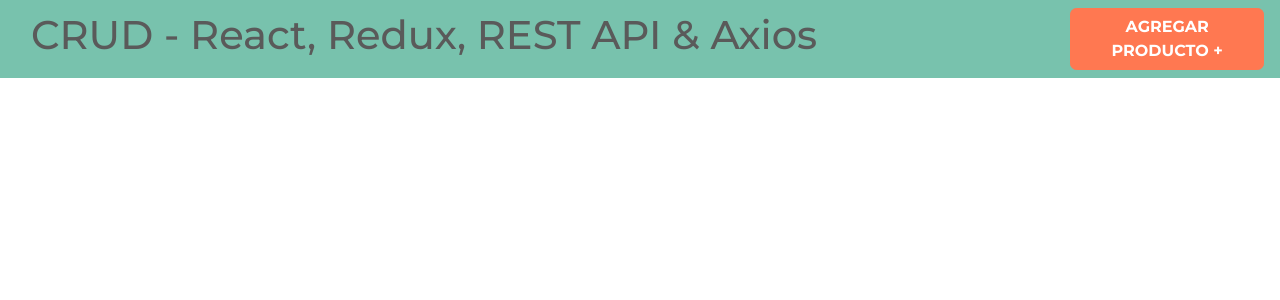
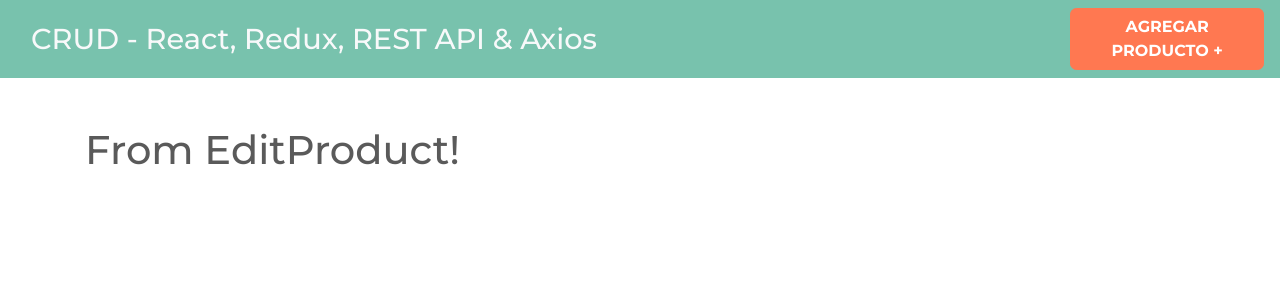
Before and after one commit to juanr10/Crud-React-Redux, a React (Create React App) app: page /productos/editar/1 in a window 1280 px wide. Shown: the top 300 px of the page. Built offline with nearby package versions, Linux system fonts and the light colour scheme.

Commit message:
Routing implemented with 'react-router-dom'

```diff
--- a/package.json
+++ b/package.json
@@ -8,6 +8,7 @@
     "@testing-library/user-event": "^12.8.3",
     "react": "^17.0.2",
     "react-dom": "^17.0.2",
+    "react-router-dom": "^5.2.0",
     "react-scripts": "4.0.3",
     "web-vitals": "^1.1.2"
   },
--- a/src/App.js
+++ b/src/App.js
@@ -1,11 +1,23 @@
 import React, { Fragment } from 'react';
+import {BrowserRouter as Router, Route, Switch} from 'react-router-dom';
+//Components
 import Header from './components/Header';
+import Products from './components/Products';
+import NewProduct from './components/NewProduct';
+import EditProduct from './components/EditProduct';
 
 function App() {
   return (
-    <Fragment>
+    <Router>
       <Header />
-    </Fragment>
+        <div className="container mt-5">
+          <Switch>
+              <Route exact path="/" component={Products}/>
+              <Route exact path="/productos/nuevo" component={NewProduct}/>
+              <Route exact path="/productos/editar/:id" component={EditProduct}/>
+          </Switch>
+        </div>
+    </Router>
   );
 }
 
--- /dev/null
+++ b/src/components/EditProduct.jsx
@@ -0,0 +1,9 @@
+import React from 'react';
+
+const EditProduct = () => {
+    return (
+        <h1>From EditProduct!</h1>
+     );
+}
+
+export default EditProduct;
--- a/src/components/Header.js
+++ /dev/null
@@ -1,15 +0,0 @@
-import React from 'react';
-
-const Header = () => {
-    return (
-        <nav className="navbar navbar-expand-lg navbar-dark bg-primary justify-content-between">
-            <div className="container">
-                <h1>CRUD - React, Redux, REST API & Axios</h1>
-            </div>
-
-            <a className="btn btn-danger nuevo-post d-block d-md-inline-block" href="/productos/nuevo">Agregar Producto &#43;</a>
-        </nav>
-     );
-}
-
-export default Header;
--- /dev/null
+++ b/src/components/Header.jsx
@@ -0,0 +1,18 @@
+import React from 'react';
+import {Link} from 'react-router-dom';
+
+const Header = () => {
+    return (
+        <nav className="navbar navbar-expand-lg navbar-dark bg-primary justify-content-between">
+            <div className="container">
+                <h1>
+                    <Link className="text-light" to="/">CRUD - React, Redux, REST API & Axios</Link>
+                </h1>
+            </div>
+
+            <Link className="btn btn-danger nuevo-post d-block d-md-inline-block" to="/productos/nuevo">Agregar Producto &#43;</Link>
+        </nav>
+     );
+}
+
+export default Header;
--- /dev/null
+++ b/src/components/NewProduct.jsx
@@ -0,0 +1,9 @@
+import React from 'react';
+
+const NewProduct = () => {
+    return (
+        <h1>From NewProduct!</h1>
+    );
+}
+
+export default NewProduct;
--- /dev/null
+++ b/src/components/Products.jsx
@@ -0,0 +1,9 @@
+import React from 'react';
+
+const Products = () => {
+    return (
+        <h1>From Products!</h1>
+    );
+}
+
+export default Products;
```
Also changed, not shown: 1 other file (tests, documents, lock files or other folders).
